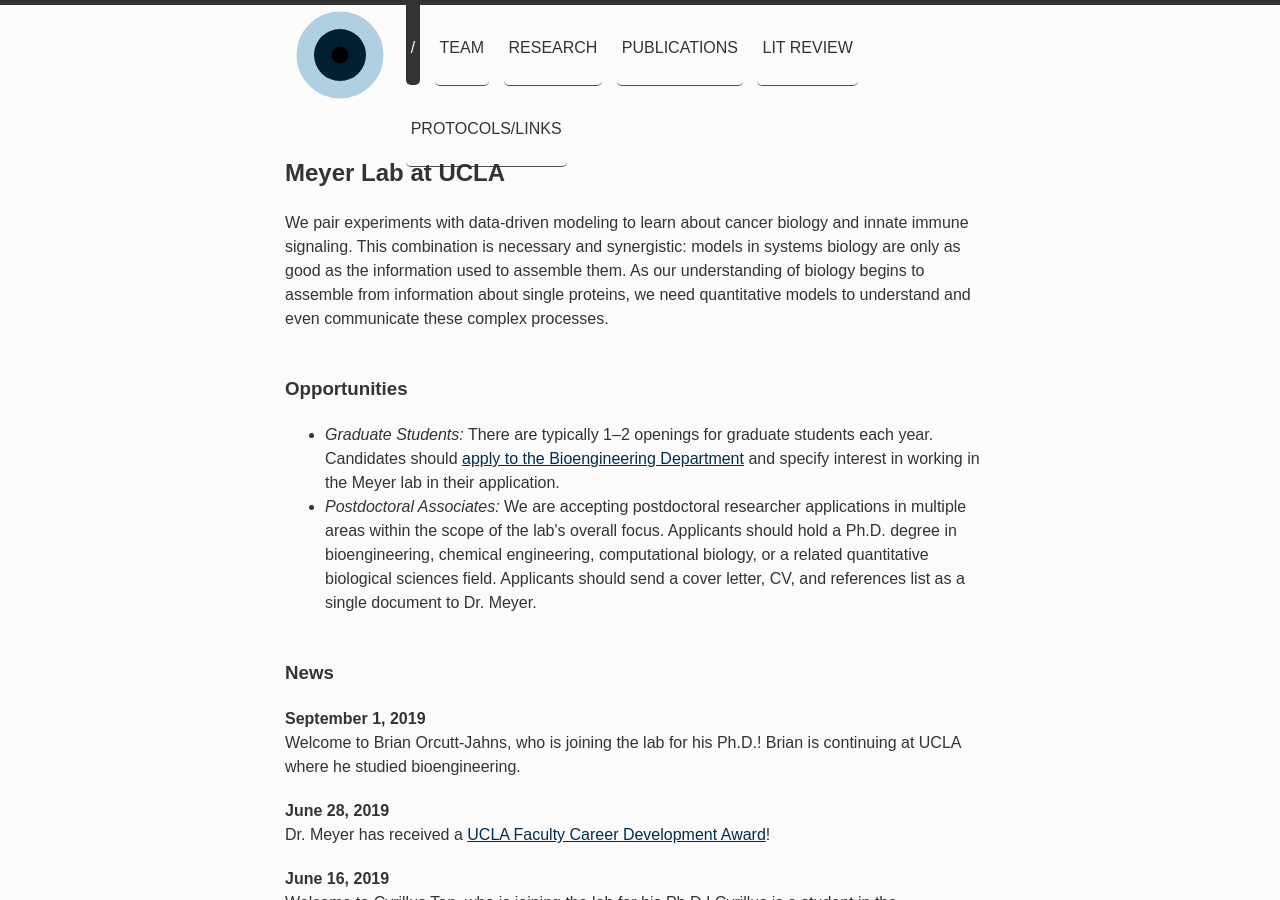
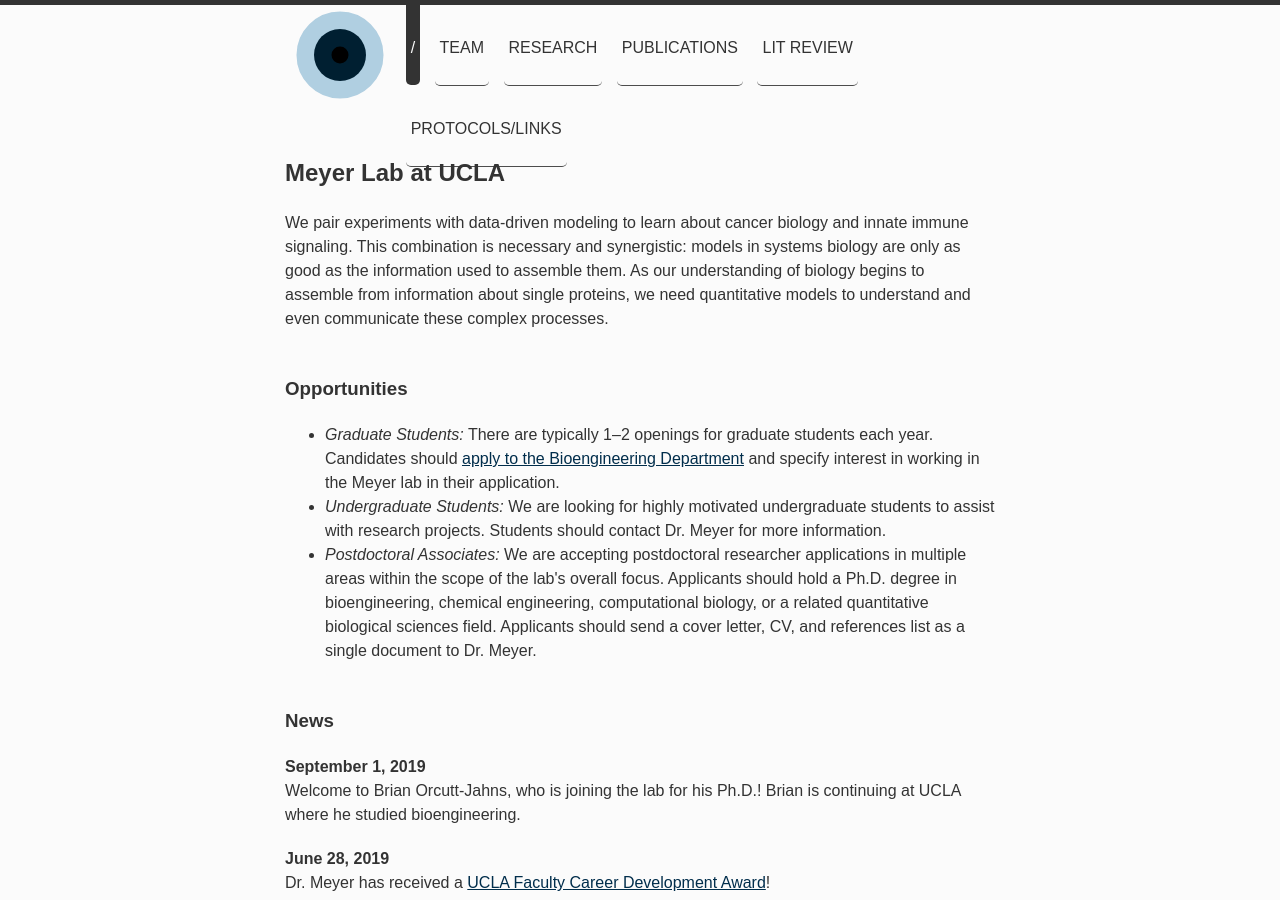
Before and after one commit to meyer-lab/asmlab.org, a Jekyll site: the page built from index.html, in a window 1280 px wide and 900 px high. Built offline with Jekyll 4.4.1, drawn with Linux system fonts in a browser that asks for light colours; some web fonts are replaced.

Commit message:
Update index.html (#70)
* Update index.html

* Update .jenkinsfile

```diff
--- a/index.html
+++ b/index.html
@@ -13,6 +13,7 @@
 
 <ul>
 <li><i>Graduate Students:</i> There are typically 1–2 openings for graduate students each year. Candidates should <a href="https://www.bioeng.ucla.edu/graduate-admissions/">apply to the Bioengineering Department</a> and specify interest in working in the Meyer lab in their application.</li>
+<li><i>Undergraduate Students:</i> We are looking for highly motivated undergraduate students to assist with research projects. Students should contact Dr. Meyer for more information.</li>
 <li><i>Postdoctoral Associates:</i> We are accepting postdoctoral researcher applications in multiple areas within the scope of the lab's overall focus. Applicants should hold a Ph.D. degree in bioengineering, chemical engineering, computational biology, or a related quantitative biological sciences field. Applicants should send a cover letter, CV, and references list as a single document to Dr. Meyer.</li>
 </ul>
 
```
Also changed, not shown: 1 other file.
